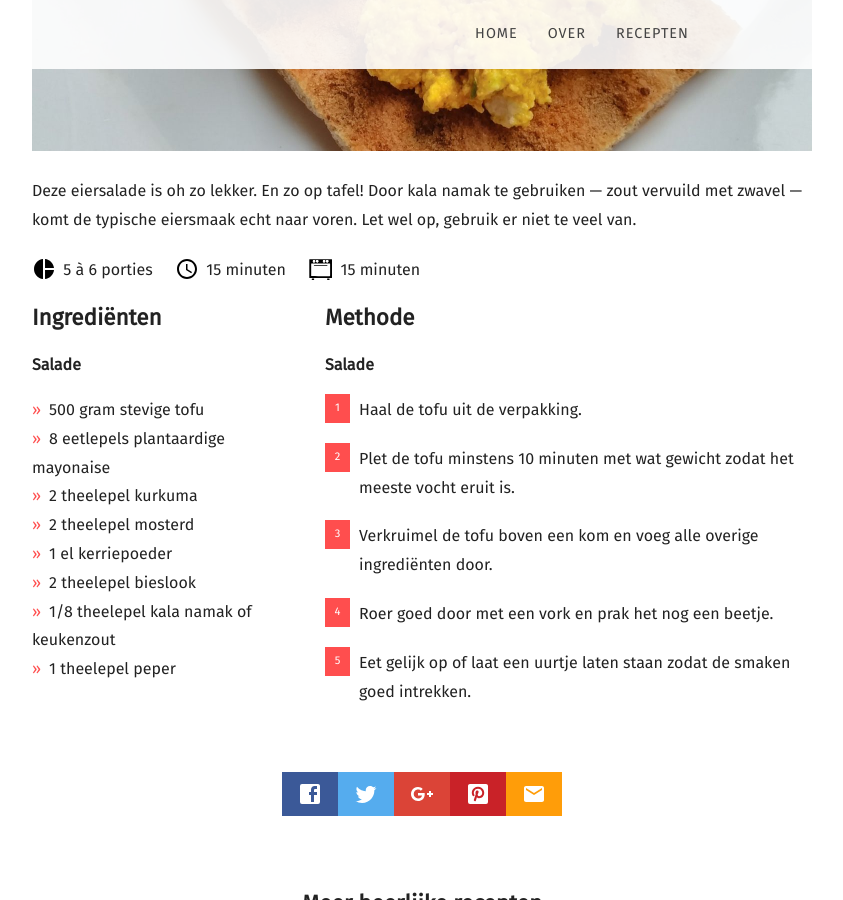
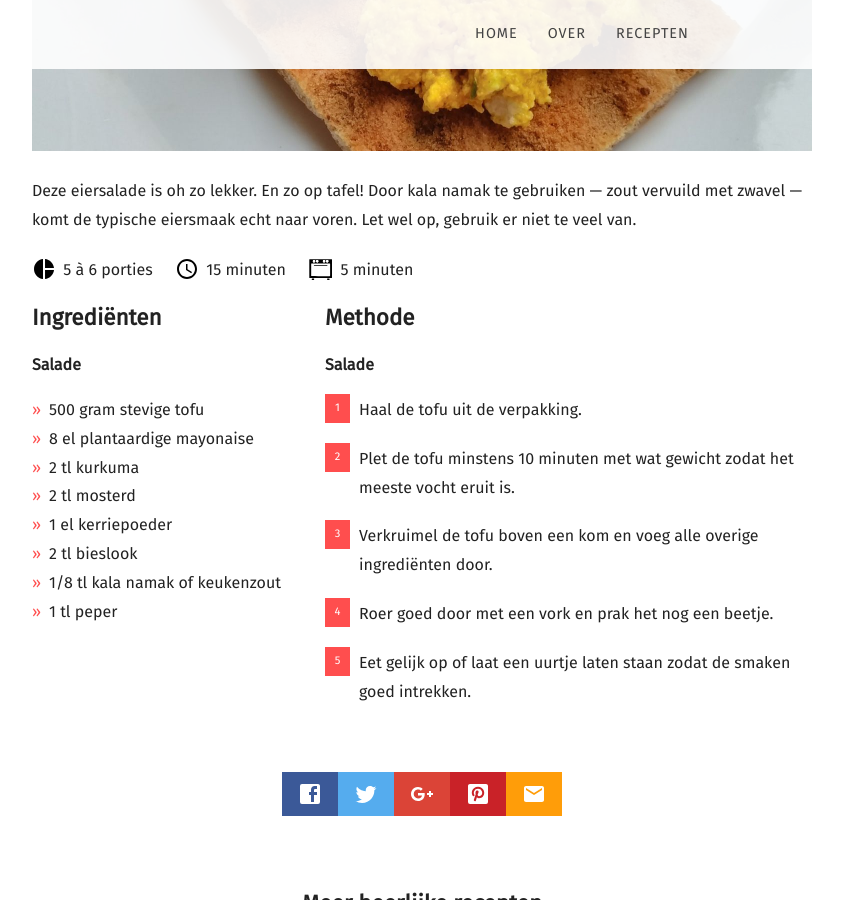
Before and after one commit to marijnio/vegasaurus-old, a Jekyll site: the page built from _posts/2019-03-31-eiersalade-van-tofu.md, in a window 1280 px wide and 900 px high, scrolled down 735 px. Shown: the whole window, without its empty margins (58-901 px from the left). Built offline with Jekyll 4.4.1, drawn with Linux system fonts in a browser that asks for light colours; nearby versions of some CDN libraries; some web fonts are replaced.

Commit message:
Update 2019-03-31-eiersalade-van-tofu.md

```diff
--- a/_posts/2019-03-31-eiersalade-van-tofu.md
+++ b/_posts/2019-03-31-eiersalade-van-tofu.md
@@ -7,18 +7,18 @@ featured_image: /assets/posts/eiersalade-van-tofu/tofu-op-toast.jpg
 recipe:
   servings: 5 à 6 porties
   prep: 15 minuten
-  cook: 15 minuten
+  cook: 5 minuten
   ingredients_markdown: |-
     **Salade**
 
     * 500 gram stevige tofu
-    * 8 eetlepels plantaardige mayonaise
-    * 2 theelepel kurkuma
-    * 2 theelepel mosterd
+    * 8 el plantaardige mayonaise
+    * 2 tl kurkuma
+    * 2 tl mosterd
     * 1 el kerriepoeder
-    * 2 theelepel bieslook
-    * 1/8 theelepel kala namak of keukenzout
-    * 1 theelepel peper
+    * 2 tl bieslook
+    * 1/8 tl kala namak of keukenzout
+    * 1 tl peper
 
   directions_markdown: |-
     **Salade**
```
